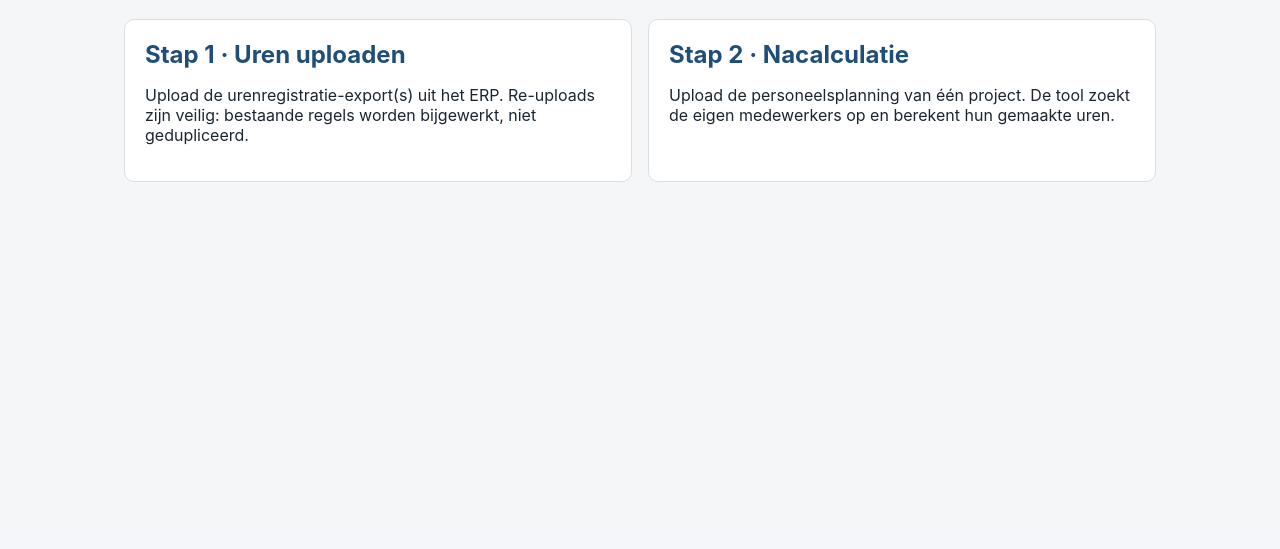
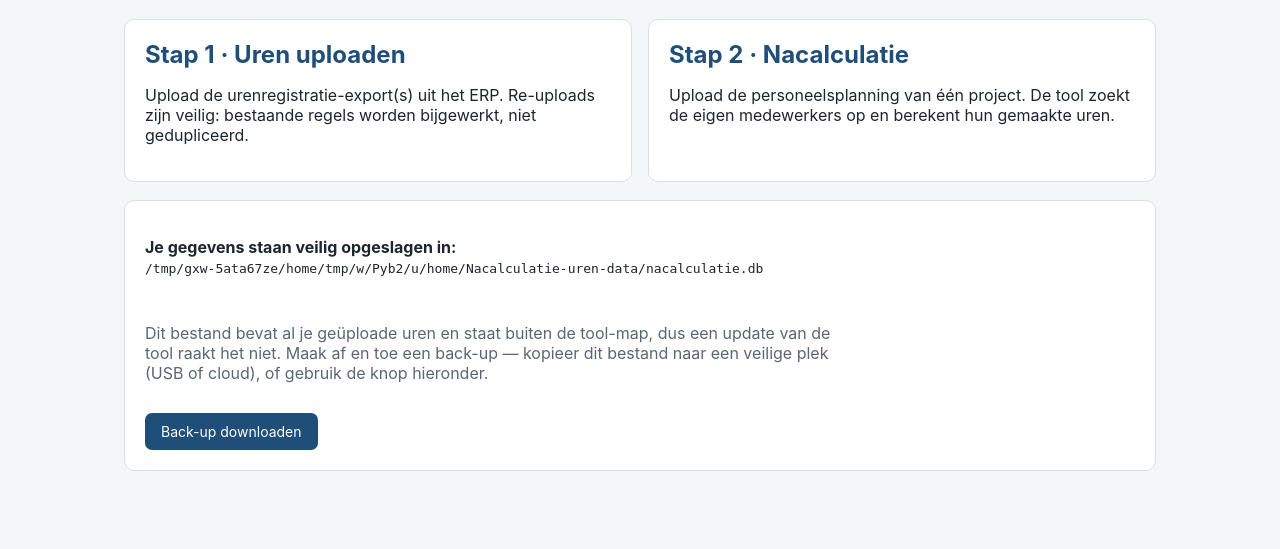
Before and after one commit to bjorndewit35-create/Nacalulatie-uren-tool, a Flask app: page / in a window 1280 px wide. Shown: the part 281-830 px from the top of the page. Before the commit the page ends 463 px from the top, so only its background shows below. Run offline with Flask 3, Linux system fonts and the light colour scheme; data comes from the database, SQL or seed files in the repository; data that the repository does not hold is empty.

Commit message:
Databeveiliging: vaste opslaglocatie buiten app-map + back-up-knop
De database verhuist naar ~/Nacalculatie-uren-data/nacalculatie.db,
buiten de tool-map, zodat een update of herdownload de gegevens nooit
kan raken. Een oude db in de app-map wordt eenmalig automatisch
gekopieerd (migreer_db). Het dashboard toont de opslaglocatie en biedt
een knop om het databasebestand als back-up te downloaden (/backup).

https://claude.ai/code/session_01GzGRF98oozQnk2b5fR7wBC

```diff
--- a/app.py
+++ b/app.py
@@ -17,7 +17,15 @@ from parsing import (
 )
 
 BASIS = os.path.dirname(os.path.abspath(__file__))
-DB_PATH = os.environ.get("NACALC_DB", os.path.join(BASIS, "data", "nacalculatie.db"))
+
+
+def _standaard_db_pad():
+    return os.path.join(os.path.expanduser("~"), "Nacalculatie-uren-data", "nacalculatie.db")
+
+
+DB_PATH = os.environ.get("NACALC_DB", _standaard_db_pad())
+# Verhuis een oude database (in de app-map) eenmalig naar de vaste locatie.
+db.migreer_db(os.path.join(BASIS, "data", "nacalculatie.db"), DB_PATH)
 TOEGESTANE_EXT = {".xls", ".xlsx", ".xlsm"}
 MAAND_NAMEN = ["jan", "feb", "mrt", "apr", "mei", "jun",
                "jul", "aug", "sep", "okt", "nov", "dec"]
@@ -64,9 +72,22 @@ def _verwerk_upload(bestand, parser):
 def index():
     c = conn()
     try:
-        return render_template("index.html", status=db.db_status(c))
+        return render_template("index.html", status=db.db_status(c), db_pad=DB_PATH)
     finally:
         c.close()
+
+
+@app.route("/backup")
+def backup():
+    if not os.path.exists(DB_PATH):
+        flash("Nog geen database om te back-uppen.", "fout")
+        return redirect(url_for("index"))
+    datum = datetime.date.today().isoformat()
+    return send_file(
+        DB_PATH, as_attachment=True,
+        download_name=f"nacalculatie-backup-{datum}.db",
+        mimetype="application/octet-stream",
+    )
 
 
 @app.route("/uren", methods=["GET", "POST"])
--- a/db.py
+++ b/db.py
@@ -1,10 +1,21 @@
 """SQLite-database: schema, idempotente import en queries voor de tool."""
 import os
+import shutil
 import sqlite3
 
 from parsing import is_verlof
 
 STANDAARD_PLANTIJD_FUNCTIES = ["Chauffeur", "Crew Transport"]
+
+
+def migreer_db(oud_pad, nieuw_pad):
+    """Kopieer een bestaande oude database eenmalig naar de nieuwe locatie.
+    Kopieert alleen als de nieuwe nog niet bestaat en de oude wél. Geeft True bij migratie."""
+    if oud_pad == nieuw_pad or os.path.exists(nieuw_pad) or not os.path.exists(oud_pad):
+        return False
+    os.makedirs(os.path.dirname(nieuw_pad) or ".", exist_ok=True)
+    shutil.copy2(oud_pad, nieuw_pad)
+    return True
 
 
 def get_conn(path):
--- a/templates/index.html
+++ b/templates/index.html
@@ -32,4 +32,12 @@
     <p>Upload de personeelsplanning van één project. De tool zoekt de eigen medewerkers op en berekent hun gemaakte uren.</p>
   </a>
 </div>
+
+<div class="blok">
+  <p><strong>Je gegevens staan veilig opgeslagen in:</strong><br><code>{{ db_pad }}</code></p>
+  <p class="uitleg">Dit bestand bevat al je geüploade uren en staat buiten de tool-map, dus een
+  update van de tool raakt het niet. Maak af en toe een back-up — kopieer dit bestand naar een
+  veilige plek (USB of cloud), of gebruik de knop hieronder.</p>
+  <a class="knop" href="{{ url_for('backup') }}">Back-up downloaden</a>
+</div>
 {% endblock %}
```
Also changed, not shown: tests/test_nacalculatie.py (+25 -0 lines), README.md.
